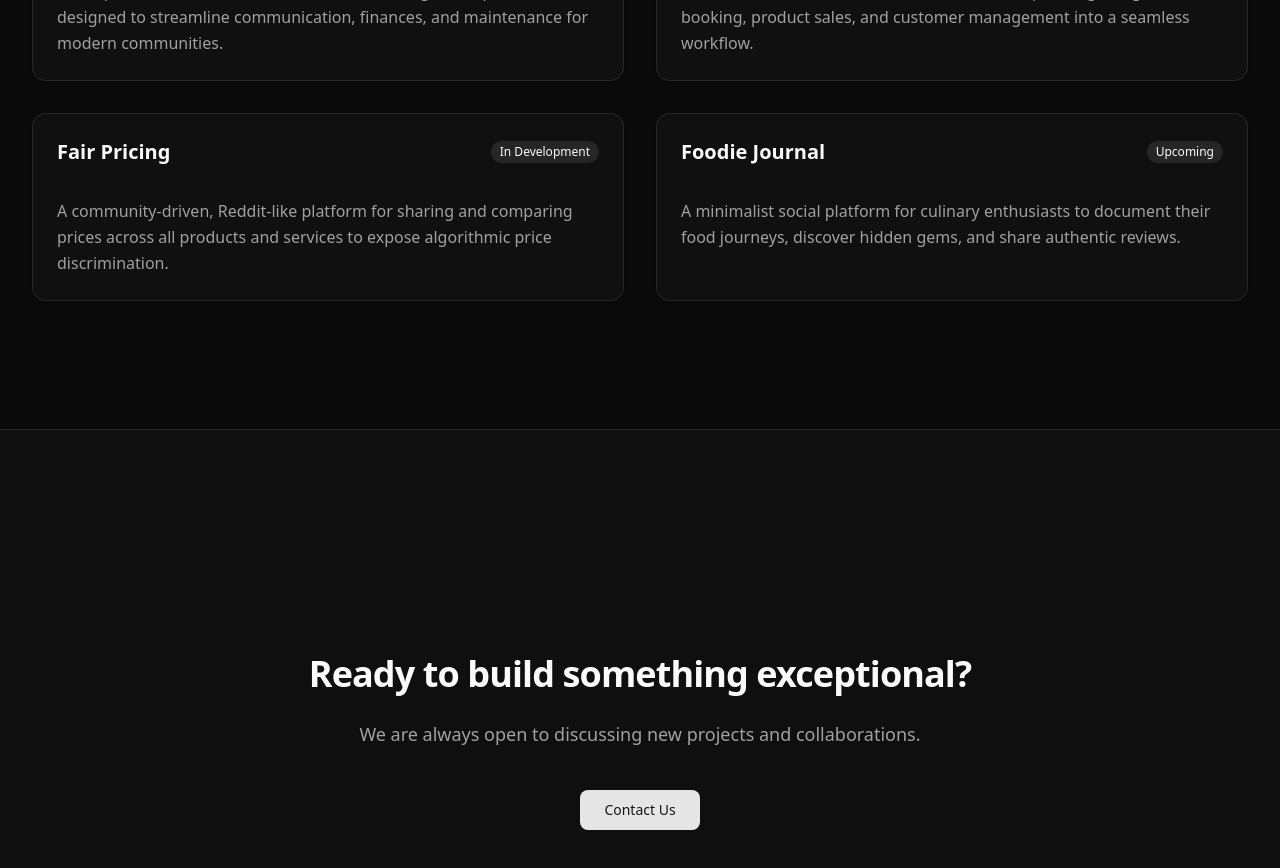
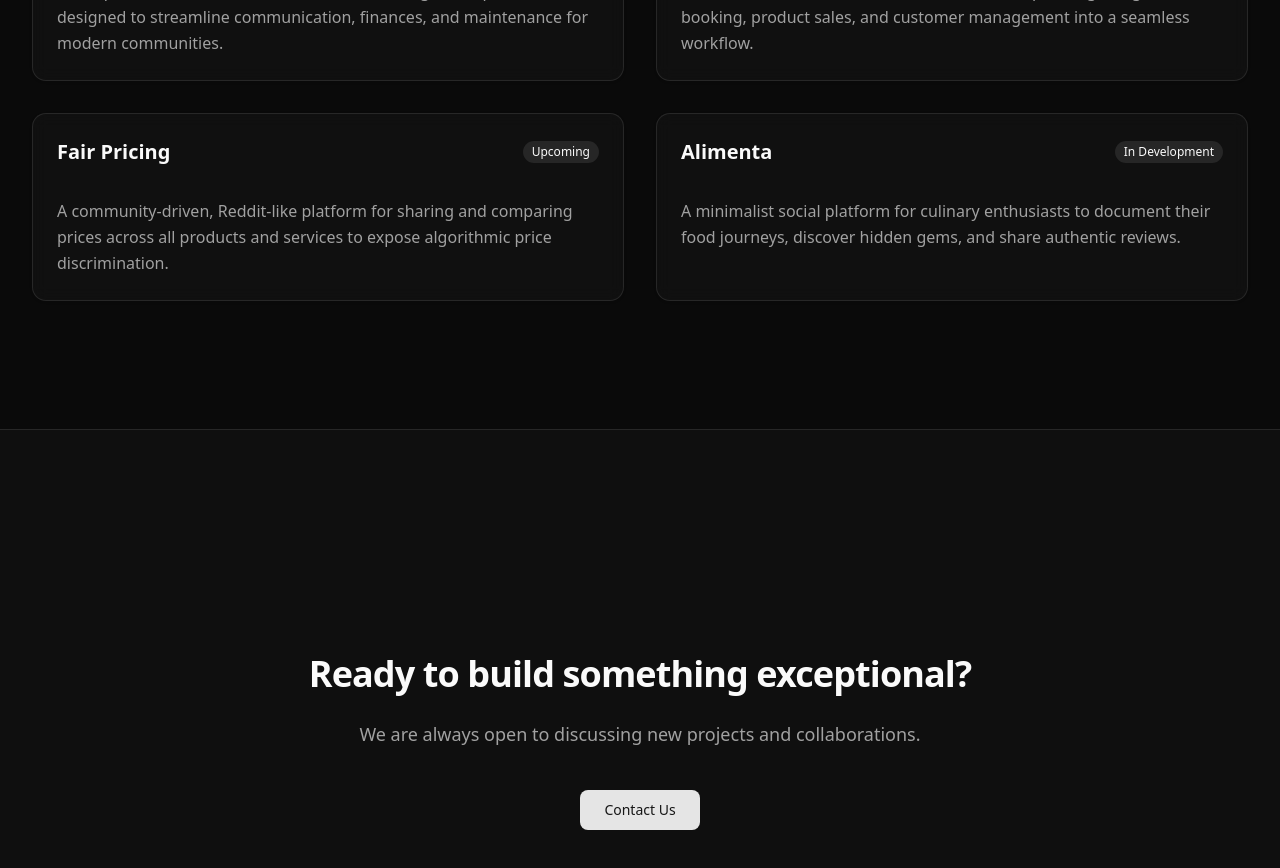
Before and after one commit to MelioraLabsIO/melioralabs-site, a Next.js app: page / in a window 1280 px wide. Shown: the part 1620-2488 px from the top of the page. Built offline with nearby package versions, Linux system fonts and the light colour scheme.

Commit message:
Update product card titles and statuses on the homepage

```diff
--- a/src/app/page.tsx
+++ b/src/app/page.tsx
@@ -91,12 +91,12 @@ export default function HomePage() {
             <ProductCard
               title="Fair Pricing"
               description="A community-driven, Reddit-like platform for sharing and comparing prices across all products and services to expose algorithmic price discrimination."
-              status="In Development"
+              status="Upcoming"
             />
             <ProductCard
-              title="Foodie Journal"
+              title="Alimenta"
               description="A minimalist social platform for culinary enthusiasts to document their food journeys, discover hidden gems, and share authentic reviews."
-              status="Upcoming"
+              status="In Development"
             />
           </div>
         </Container>
```
